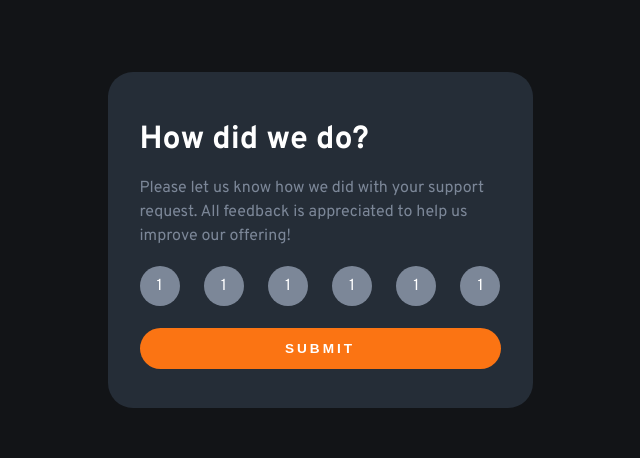
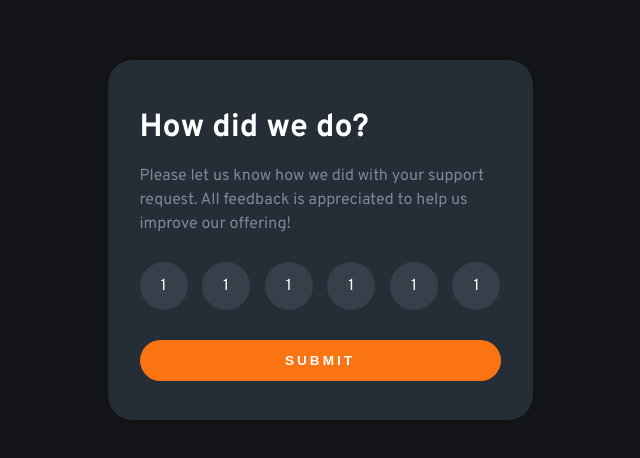
Before and after one commit to GrzegorzPacewicz/rating, a React (Vite) app: page / in a window 1280 px wide. Shown: the part 160-618 px from the top of the page, without its empty margins (320-960 px from the left). Built offline with nearby package versions, Linux system fonts and the light colour scheme.

Commit message:
New color added to labels

```diff
--- a/src/components/Form/Form.module.css
+++ b/src/components/Form/Form.module.css
@@ -22,19 +22,18 @@
 }
 
 .labels__container {
-    margin: 1em 0;
+    margin: 1.5rem 0;
     display: flex;
     justify-content: space-between;
 }
 
 .label {
-    background-color: var(--neutral-medium-grey);
-    padding: 1.25rem;
+    background-color: var(--neutral-medium-greyOp);
+    padding: 1.5rem;
     border-radius: 100%;
-    width: 15px;
-    height: 15px;
+    width: 3rem;
+    height: 0;
     font-size: 1rem;
-    font-family: inherit;
     text-align: center;
     display: flex;
     align-items: center;
--- a/src/index.css
+++ b/src/index.css
@@ -4,6 +4,7 @@
   --neutral-white: hsl(0, 0%, 100%);
   --neutral-light-grey: hsl(217, 12%, 63%);
   --neutral-medium-grey: hsl(216, 12%, 54%);
+  --neutral-medium-greyOp: hsla(216, 12%, 54%,0.2);
   --neutral-dark-blue: hsl(213, 19%, 18%);
   --neutral-very-dark-blue: hsl(216, 12%, 8%);
 
```
